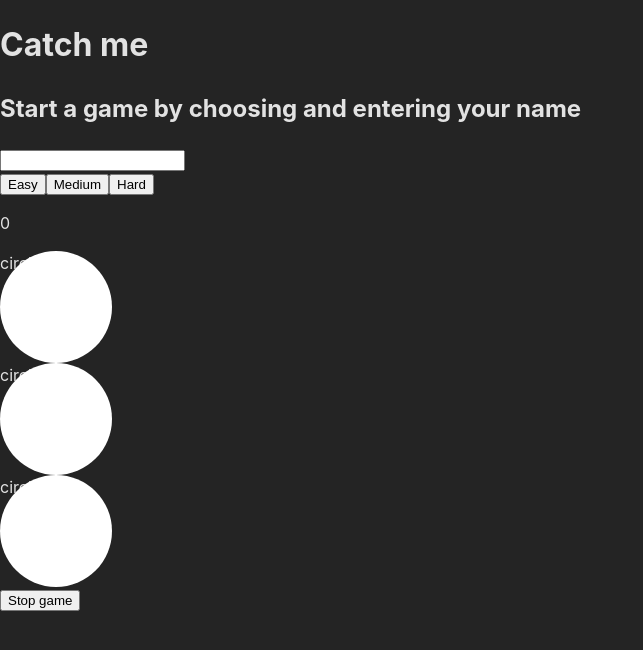
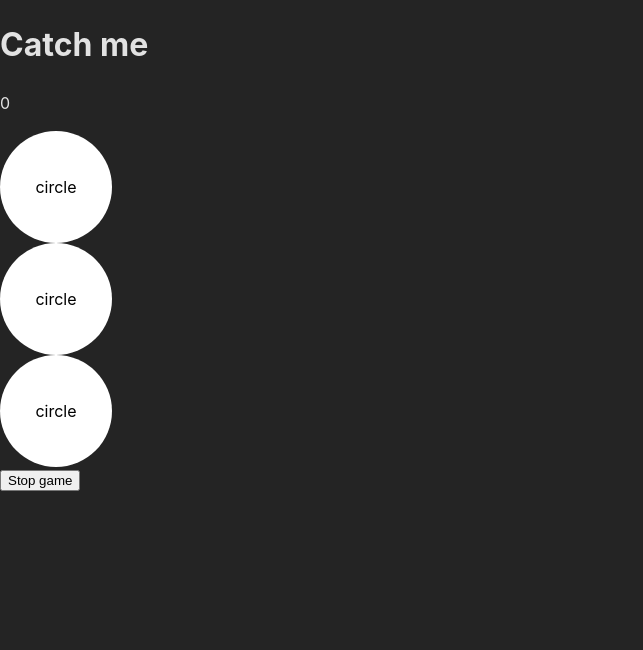
Before and after one commit to KozhInna/speed-game-react, a React (Vite) app: page / in a window 1280 px wide. Both pictures are taken after a click on the button "Easy". Shown: the top 650 px of the page, without its empty margins (0-643 px from the left). Built offline with nearby package versions, Linux system fonts and the light colour scheme.

Commit message:
setting stopHandler, showing components conditionally

```diff
--- a/src/App.jsx
+++ b/src/App.jsx
@@ -3,29 +3,42 @@ import NewGame from "./components/NewGame";
 import { levels } from "./levels";
 
 import Game from "./components/Game";
+import GameOver from "./components/GameOver";
 
 function App() {
   const [player, setPlayer] = useState();
   const [circles, setCircles] = useState([]);
   const [score, setScore] = useState(0);
+  const [gameStart, setGameStart] = useState(false);
+  const [gameOver, setGameOver] = useState(false);
+  const [gameLaunch, setGameLaunch] = useState(true);
 
   function gameSetHandler(level, name) {
-    //based on level, we find the matching object from levels array, and then make an array for the circles with amount in the object
     const levelIndex = levels.findIndex((el) => el.name === level);
     const amountOfCircles = levels[levelIndex].amount;
 
     const circlesArray = Array.from({ length: amountOfCircles }, (x, i) => i);
-    console.log(circlesArray);
+
     setCircles(circlesArray);
-    // setting player object
     setPlayer({ level: level, name: name });
+    setGameLaunch(!gameLaunch);
+    setGameStart(!gameStart);
   }
+
+  const stopHandler = () => {
+    setGameStart(!gameStart);
+    setGameOver(!gameOver);
+  };
 
   return (
     <>
       <h1>Catch me</h1>
-      <NewGame onclick={gameSetHandler} />
-      <Game score={score} circles={circles} />
+      {gameLaunch && <NewGame onclick={gameSetHandler} />}
+
+      {gameStart && (
+        <Game score={score} circles={circles} stopHandler={stopHandler} />
+      )}
+      {gameOver && <GameOver />}
     </>
   );
 }
--- a/src/UI_components/Circle.jsx
+++ b/src/UI_components/Circle.jsx
@@ -1,5 +1,9 @@
 function Circle() {
-  return <div className="circle">circle</div>;
+  return (
+    <div className="circle">
+      <p>circle</p>
+    </div>
+  );
 }
 
 export default Circle;
--- /dev/null
+++ b/src/components/GameOver.jsx
@@ -0,0 +1,9 @@
+function GameOver() {
+   return (
+      <div>
+         Game over will be here
+      </div>
+   )
+}
+
+export default GameOver
--- a/src/index.css
+++ b/src/index.css
@@ -25,4 +25,10 @@ body {
   height: 7rem;
   width: 7rem;
   border-radius: 50%;
+  display: flex;
+  justify-content: center;
+  align-items: center;
 }
+.circle p {
+  color: black;
+}
```
